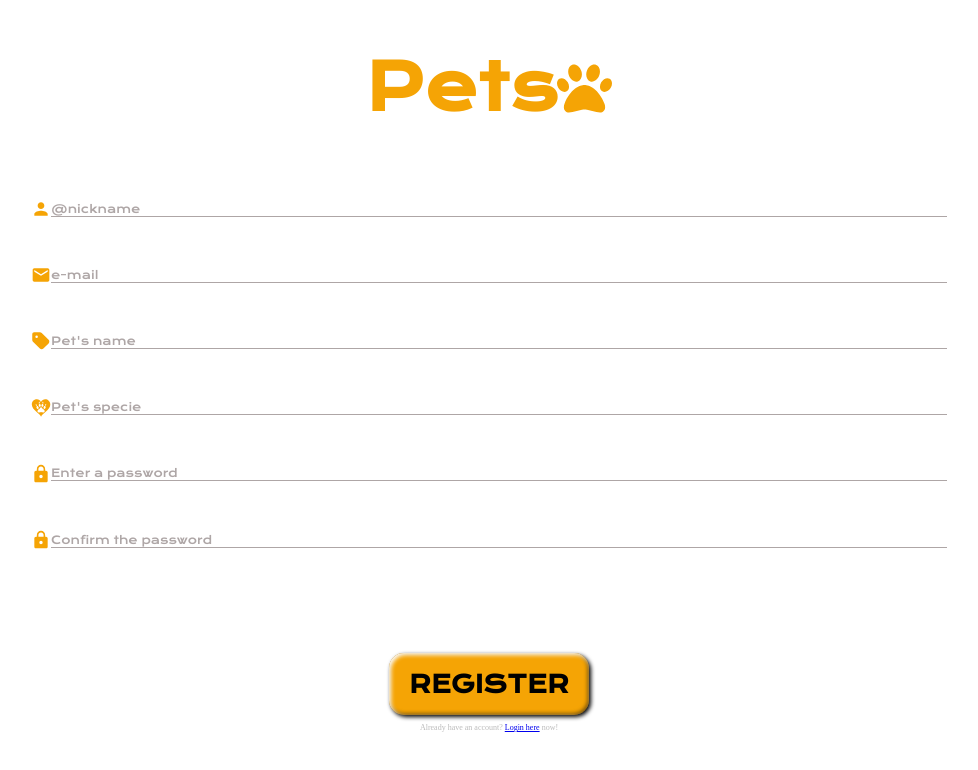
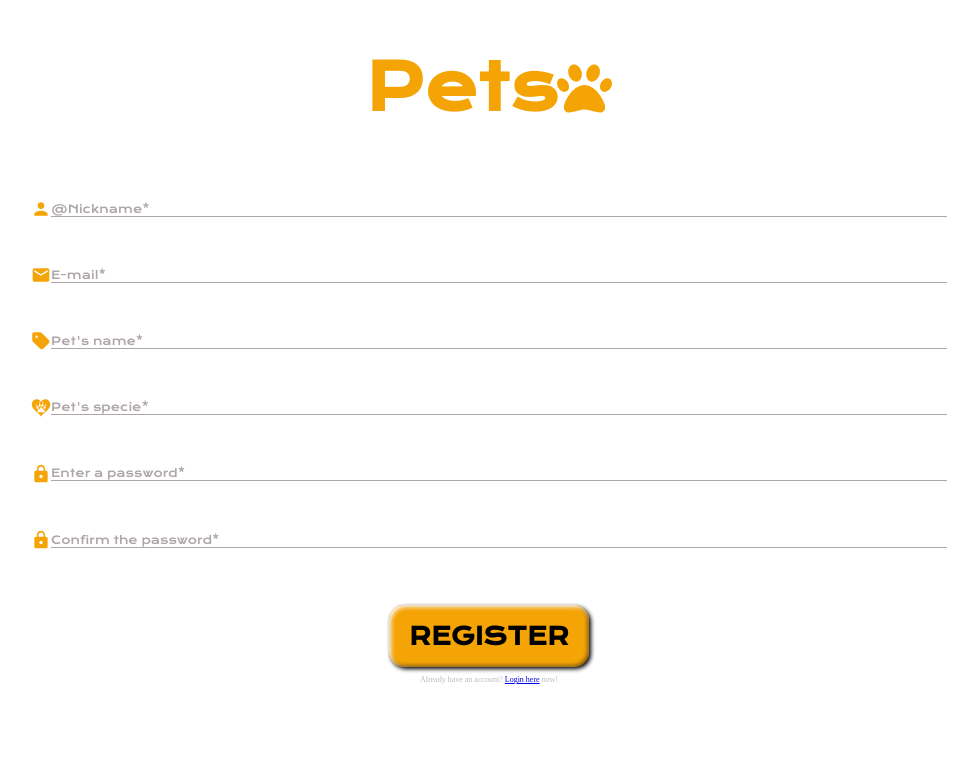
Before and after one commit to ViniciusQueiroz327/Pets, a React (Create React App) app: page /Register in a window 1280 px wide. Shown: the top 770 px of the page, without its empty margins (151-1129 px from the left). Built offline with nearby package versions, Linux system fonts and the light colour scheme.

Commit message:
fixing some margins and uppercases

```diff
--- a/src/pages/Login/index.jsx
+++ b/src/pages/Login/index.jsx
@@ -48,7 +48,7 @@ const Login = () => {
                 errorMessage={errors?.user?.message}
                 defaultValue=''
                 control={control}
-                placeholder="@nickname"
+                placeholder="@Nickname*"
                 className="inputsLogin"
                 icon={<MdPerson size={20} color="#F5A405"/>}
             />
@@ -60,7 +60,7 @@ const Login = () => {
                 errorMessage={errors?.password?.message}
                 defaultValue=''
                 control={control}
-                placeholder="password"
+                placeholder="Password*"
                 className="inputsLogin"
                 icon={<MdLock size={20} color="#F5A405"/>}
             />
--- a/src/pages/Register/index.jsx
+++ b/src/pages/Register/index.jsx
@@ -69,7 +69,7 @@ const Register = () => {
                 errorMessage={errors?.user?.message}
                 defaultValue=''
                 control={control}
-                placeholder="@nickname"
+                placeholder="@Nickname*"
                 className="inputsLogin"
                 icon={<MdPerson size={20} color="#F5A405"/>}
             />
@@ -81,7 +81,7 @@ const Register = () => {
                     errorMessage={errors?.email?.message}
                     defaultValue=''
                     control={control}
-                    placeholder="e-mail"
+                    placeholder="E-mail*"
                     className="inputsRegister"
                     icon={<MdLocalPostOffice size={20}
                     color="#F5A405"/>}
@@ -94,7 +94,7 @@ const Register = () => {
                     errorMessage={errors?.petsName?.message}
                     defaultValue=''
                     control={control}
-                    placeholder="Pet's name"
+                    placeholder="Pet's name*"
                     className="inputsRegister"
                     icon={<FaTag size={20} color="#F5A405"/>}
                 />
@@ -106,7 +106,7 @@ const Register = () => {
                     errorMessage={errors?.petsSpecie?.message}
                     defaultValue=''
                     control={control}
-                    placeholder="Pet's specie"
+                    placeholder="Pet's specie*"
                     className="inputsRegister"
                     icon={<GiPawHeart size={20} color="#F5A405"/>}
                 />
@@ -118,7 +118,7 @@ const Register = () => {
                     errorMessage={errors?.passwordEntry?.message}
                     defaultValue=''
                     control={control}
-                    placeholder="Enter a password"
+                    placeholder="Enter a password*"
                     className="inputsRegister"
                     icon={<MdLock size={20} color="#F5A405"/>}
                 />
@@ -130,7 +130,7 @@ const Register = () => {
                     errorMessage={errors?.passwordConfirm?.message}
                     defaultValue=''
                     control={control}
-                    placeholder="Confirm the password"
+                    placeholder="Confirm the password*"
                     className="inputsRegister"
                     icon={<MdLock size={20} color="#F5A405"/>}
                 />
--- a/src/pages/Register/style.js
+++ b/src/pages/Register/style.js
@@ -16,7 +16,7 @@ export const WrapperButtonRegister= styled.div`
     flex-direction: column;
     align-items: center;
     justify-content: center;
-    margin-top: 5rem;
+    margin-top: 2rem;
 
     p {
         color: #BBBBBB;
```
